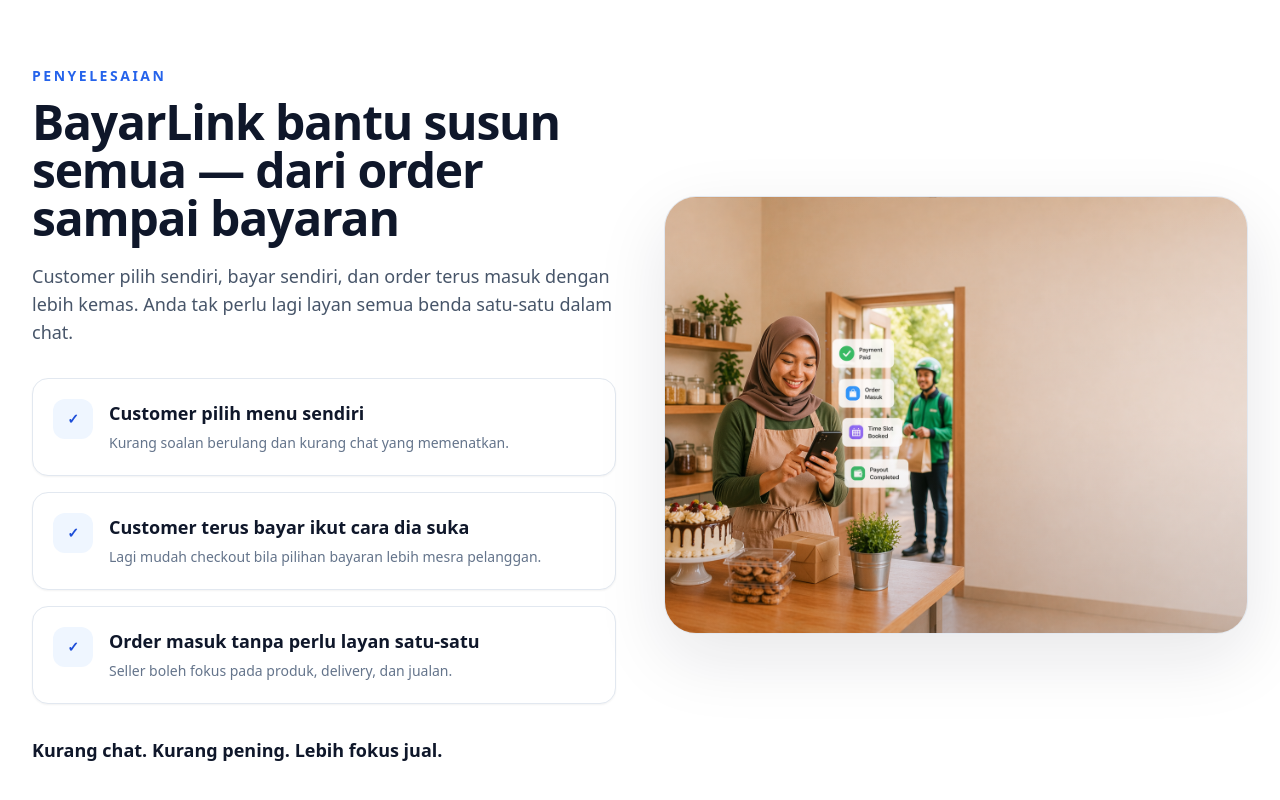
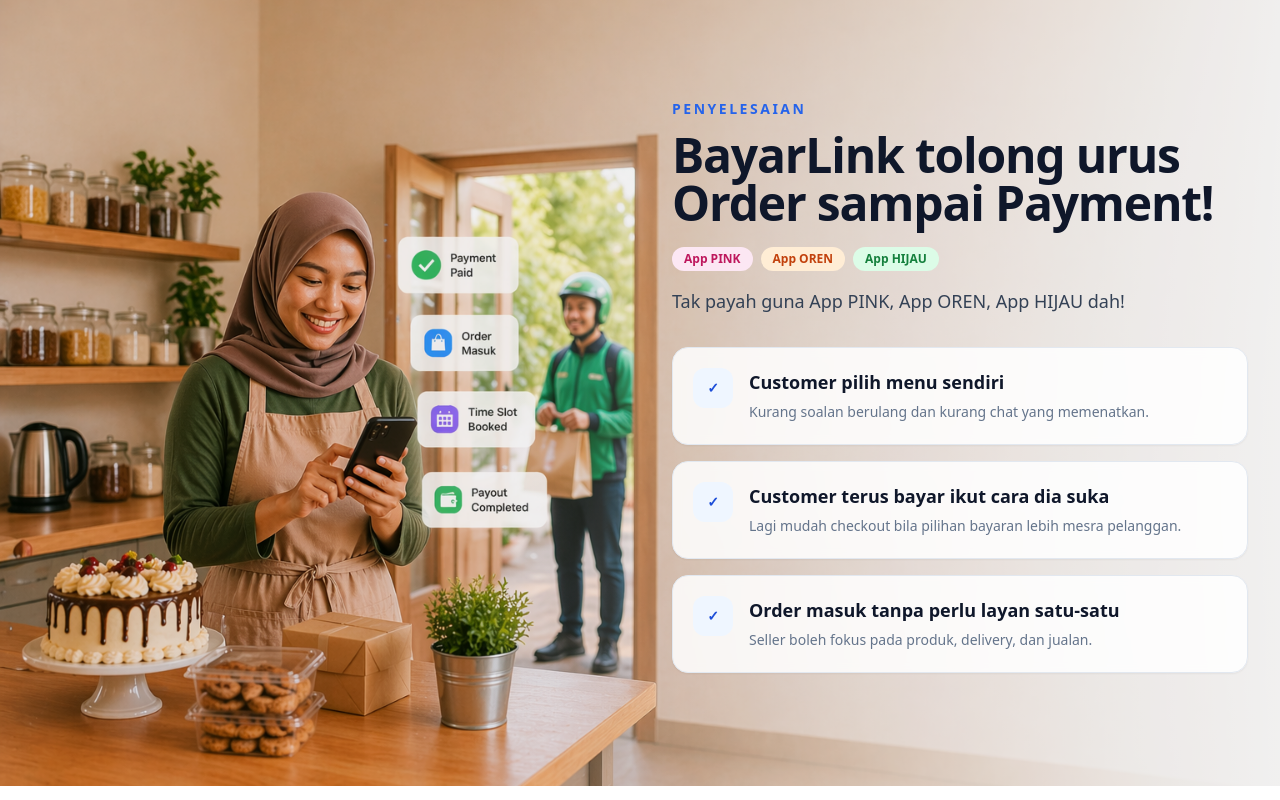
Before and after one commit to maizhakimm/pay-link, a Next.js app: page / in a window 1280 px wide. Shown: the part 1560-2360 px from the top of the page. Built offline with nearby package versions, Linux system fonts and the light colour scheme.

Commit message:
Update page.tsx

```diff
--- a/src/app/page.tsx
+++ b/src/app/page.tsx
@@ -331,21 +331,58 @@ export default function LandingPage() {
 </section>
 
       {/* SOLUTION */}
-<section className="relative overflow-hidden bg-white py-20">
-  <div className="mx-auto grid max-w-7xl items-center gap-12 px-6 md:grid-cols-2 md:px-8">
-    {/* Text */}
-    <div className="order-1">
+<section className="relative min-h-screen overflow-hidden">
+  {/* Desktop Background */}
+  <div
+    className="absolute inset-0 hidden bg-cover bg-center md:block"
+    style={{
+      backgroundImage: "url('/Solution.png')",
+      backgroundPosition: "center",
+    }}
+  />
+
+  {/* Mobile Background */}
+  <div
+    className="absolute inset-0 bg-cover bg-center md:hidden"
+    style={{
+      backgroundImage: "url('/Solution-Mobile.png')",
+      backgroundPosition: "center bottom",
+    }}
+  />
+
+  {/* Desktop fade white from right to left */}
+  <div className="absolute inset-y-0 right-0 hidden w-[62%] bg-gradient-to-l from-white/95 via-white/88 to-white/0 md:block" />
+
+  {/* Mobile fade white from top to bottom */}
+  <div className="absolute inset-x-0 top-0 h-[68%] bg-gradient-to-b from-white via-white/95 to-white/0 md:hidden" />
+
+  {/* Soft dark layer for image depth */}
+  <div className="absolute inset-0 hidden bg-black/5 md:block" />
+
+  <div className="relative z-10 mx-auto flex min-h-screen max-w-7xl px-6 py-20 md:items-center md:justify-end md:px-8">
+    <div className="max-w-xl">
       <p className="text-sm font-semibold uppercase tracking-[0.18em] text-blue-600">
         Penyelesaian
       </p>
 
       <h2 className="mt-3 text-3xl font-extrabold leading-tight tracking-tight text-slate-900 md:text-5xl">
-        BayarLink bantu susun semua — dari order sampai bayaran
+        BayarLink tolong urus Order sampai Payment!
       </h2>
 
-      <p className="mt-5 text-base leading-7 text-slate-600 md:text-lg">
-        Customer pilih sendiri, bayar sendiri, dan order terus masuk dengan lebih
-        kemas. Anda tak perlu lagi layan semua benda satu-satu dalam chat.
+      <div className="mt-5 flex flex-wrap gap-2">
+        <span className="rounded-full bg-pink-100 px-3 py-1 text-xs font-bold text-pink-700">
+          App PINK
+        </span>
+        <span className="rounded-full bg-orange-100 px-3 py-1 text-xs font-bold text-orange-700">
+          App OREN
+        </span>
+        <span className="rounded-full bg-green-100 px-3 py-1 text-xs font-bold text-green-700">
+          App HIJAU
+        </span>
+      </div>
+
+      <p className="mt-4 text-base leading-7 text-slate-700 md:text-lg">
+        Tak payah guna App PINK, App OREN, App HIJAU dah!
       </p>
 
       <div className="mt-8 space-y-4">
@@ -365,7 +402,7 @@ export default function LandingPage() {
         ].map((item, i) => (
           <div
             key={i}
-            className="rounded-2xl border border-slate-200 bg-white p-5 shadow-sm transition hover:-translate-y-0.5 hover:shadow-md"
+            className="rounded-2xl border border-slate-200 bg-white/85 p-5 shadow-sm backdrop-blur-sm transition hover:-translate-y-0.5 hover:bg-white hover:shadow-md"
           >
             <div className="flex items-start gap-4">
               <div className="flex h-10 w-10 shrink-0 items-center justify-center rounded-xl bg-blue-50 text-sm font-bold text-blue-700">
@@ -383,36 +420,6 @@ export default function LandingPage() {
             </div>
           </div>
         ))}
-      </div>
-
-      <p className="mt-8 text-lg font-bold text-slate-900">
-        Kurang chat. Kurang pening. Lebih fokus jual.
-      </p>
-    </div>
-
-    {/* Image */}
-    <div className="order-2">
-      <div className="relative overflow-hidden rounded-[32px] border border-slate-200 bg-slate-50 shadow-[0_24px_70px_rgba(15,23,42,0.10)]">
-        {/* Desktop image */}
-        <div
-          className="hidden aspect-[4/3] bg-cover bg-center md:block"
-          style={{
-            backgroundImage: "url('/Solution.png')",
-            backgroundPosition: "center",
-          }}
-        />
-
-        {/* Mobile image */}
-        <div
-          className="aspect-[3/4] bg-cover bg-center md:hidden"
-          style={{
-            backgroundImage: "url('/Solution-Mobile.png')",
-            backgroundPosition: "center top",
-          }}
-        />
-
-        {/* Soft premium overlay */}
-        <div className="pointer-events-none absolute inset-0 bg-gradient-to-t from-slate-950/10 via-transparent to-white/5" />
       </div>
     </div>
   </div>
```
